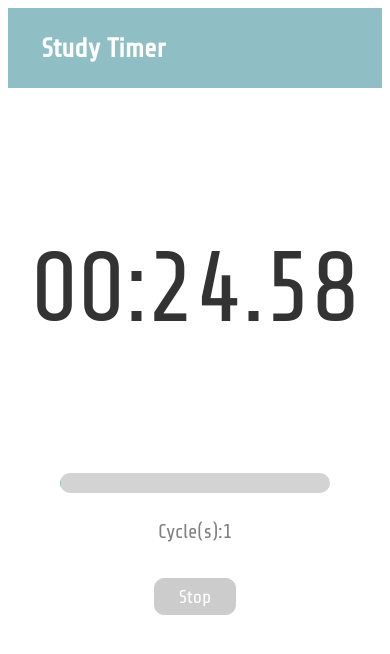
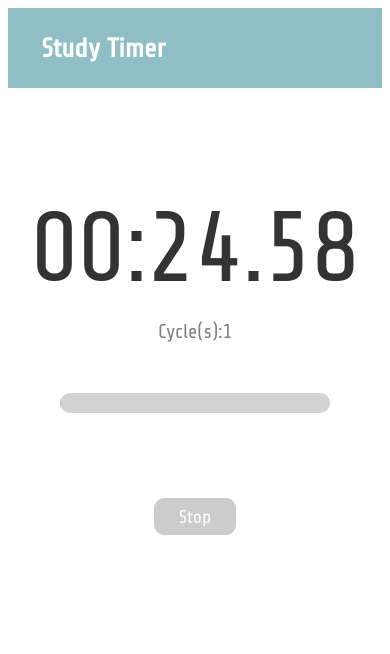
Before and after one commit to TATNOOOOOO/StudyTimer, a plain HTML site: page index.html in a window 390 px wide. Both pictures are taken after a click on the button "Start". Shown: the top 654 px of the page. Drawn offline with Linux system fonts and the light colour scheme; a web font is replaced by a local one.

Commit message:
Update style.css

```diff
--- a/style.css
+++ b/style.css
@@ -367,7 +367,7 @@
     }
     #Timer {
         width: 233.33px;
-        margin: 100px auto;
+        margin: 60px auto;
     }
     #Timer-txt {
         font-size: 133.33px;
@@ -429,4 +429,7 @@
     .br {
         display: block;
     }
+    section.TimePassed {
+        top: 300px;
+    }
 }
```
